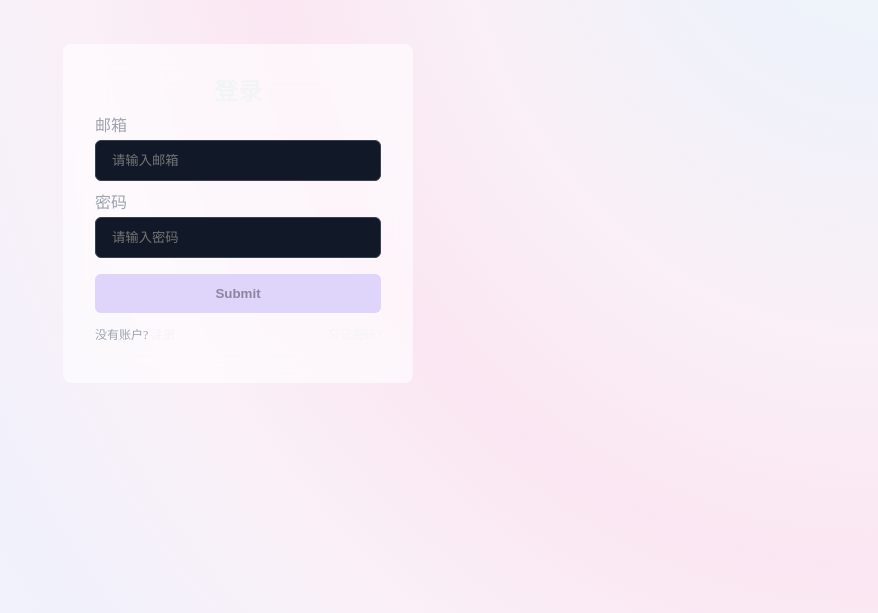
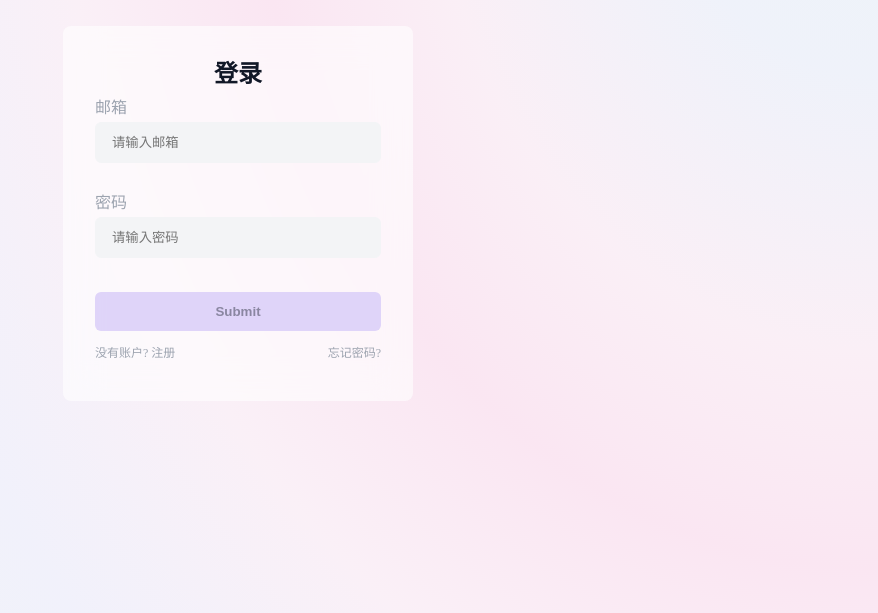
Before and after one commit to maoeer/OneVedicYoga, a Vue app in the folder frontend/: page /auth/login in a window 1280 px wide. Shown: the part 187-800 px from the top of the page, without its empty margins (402-1280 px from the left). Built offline with nearby package versions, Linux system fonts and the light colour scheme.

Commit message:
MyInput.vue可以接受样式class

```diff
--- a/frontend/src/assets/css/variable.scss
+++ b/frontend/src/assets/css/variable.scss
@@ -1,5 +1,5 @@
 // 颜色
-$color-white: #F3F4F6;
+$color-gray-white: #F3F4F6;
 $color-gray: #9CA3AF;
 $color-gray-light: #374151;
 $color-black: #111827;
--- a/frontend/src/components/MyInput.vue
+++ b/frontend/src/components/MyInput.vue
@@ -6,7 +6,6 @@
 
 <script setup lang="ts">
 import { ref, computed } from 'vue';
-import type { StyleValue, CSSProperties } from 'vue'
 import debounce from '@/utils/debounce';
 
 const props = withDefaults(defineProps<{
@@ -17,15 +16,15 @@ const props = withDefaults(defineProps<{
   minLength?: number
   maxLength?: number
   placeholder?: string
+  customClass?: string[]
   validator?: (value: string) => boolean
-  style?: StyleValue
 }>(), {
   modelValue: '',
   type: 'text',
   minLength: 8,
   maxLength: 20,
   placeholder: '',
-  style: () => ({} as CSSProperties)
+  customClass: () => []
 })
 
 const emit = defineEmits<{
@@ -75,8 +74,8 @@ const handleBlur = (): void => { isErrorPending.value = true }
   <div class="box-input">
     <label v-if="label">{{ label }}</label>
     <input :value="modelValue" :type="type" :placeholder="placeholder" :maxlength="maxLength" :minlength="minLength"
-      :style="style" @input="handleInput" @blur="handleBlur">
-    <small v-if="shouldShowError">{{ errorMessage }}</small>
+      :class="customClass"  @input="handleInput" @blur="handleBlur">
+    <small :style="{ visibility: shouldShowError ? 'visible' : 'hidden' }">{{ errorMessage }}</small>
   </div>
 </template>
 
@@ -98,9 +97,6 @@ const handleBlur = (): void => { isErrorPending.value = true }
     padding: 0.75rem 1rem;
     border-radius: 0.375rem;
     margin: 0.25rem 0;
-    border: 1px solid $color-gray-light;
-    background-color: $color-black;
-    color: $color-white;
     outline: none;
   }
 
--- a/frontend/src/router/index.ts
+++ b/frontend/src/router/index.ts
@@ -11,6 +11,10 @@ const routes: Array<RouteRecordRaw> = [
     path: '/auth',
     component: () => import('@/views/Auth/Auth.vue'),
     children: [
+      {
+        path: '',
+        component: Login
+      },
       {
         path: 'login',
         component: Login
--- a/frontend/src/views/Auth/components/Login.vue
+++ b/frontend/src/views/Auth/components/Login.vue
@@ -44,10 +44,10 @@ const formSubmit = () => {
 
     <form @submit.prevent="formSubmit">
       <my-input v-model="formData.email" label="邮箱" type="email" error-message="请输入正确的邮箱" placeholder="请输入邮箱"
-        :validator="validFn.email" @validate="value => validState.email = value" />
+        :validator="validFn.email" @validate="value => validState.email = value" :customClass="['input']"/>
 
       <my-input v-model="formData.password" label="密码" type="password" error-message="密码长度为8-20" placeholder="请输入密码"
-        :validator="validFn.password" @validate="value => validState.password = value" />
+        :validator="validFn.password" @validate="value => validState.password = value" :customClass="['input']"/>
 
       <input type="submit" class="submit-button" :disabled="!(validState.email && validState.password)" />
     </form>
@@ -80,7 +80,13 @@ $color-purple: #A78BFA;
     line-height: 2rem;
     font-size: 1.5rem;
     text-align: center;
-    color: $color-white;
+    color: $color-black;
+  }
+
+   :deep(.input) {
+    border: 1px solid $color-gray-white;
+    background-color: $color-gray-white;
+    color: $color-black;
   }
 
   .submit-button {
@@ -122,7 +128,7 @@ $color-purple: #A78BFA;
   }
 
   a {
-    color: $color-white;
+    // color: $color-gray-white;
   }
 }
 </style>
```
